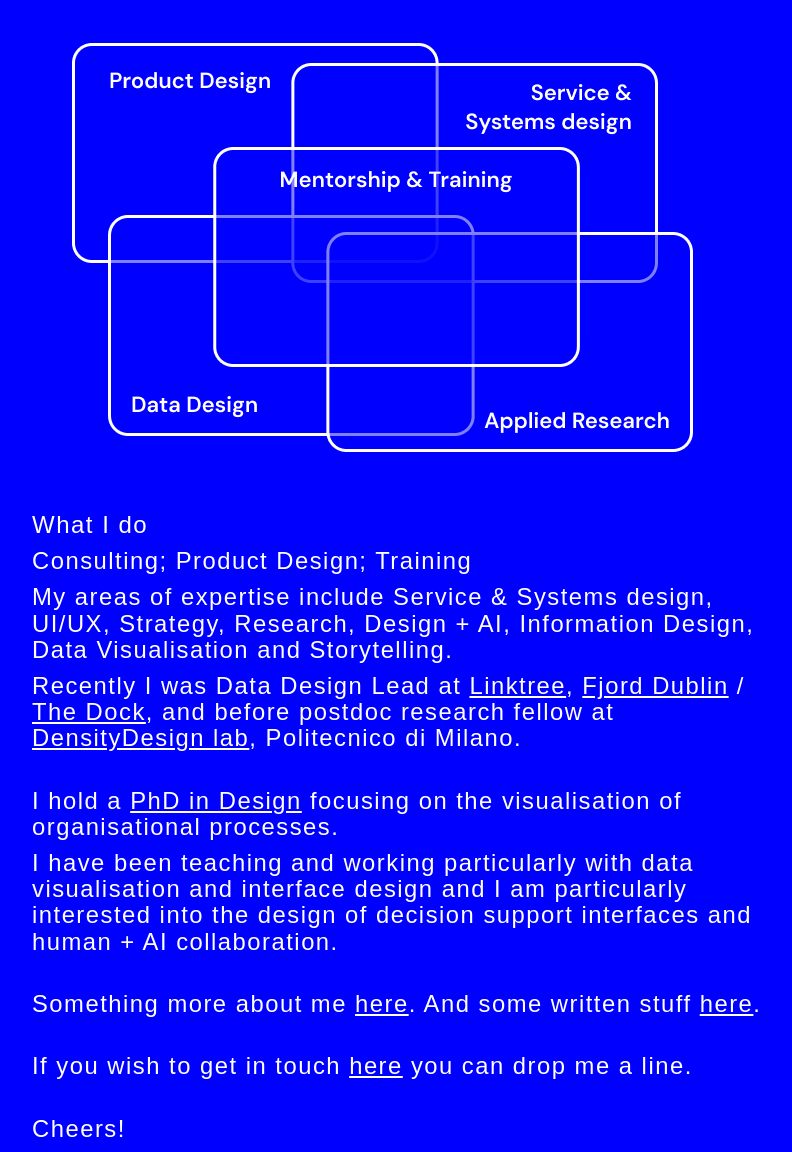
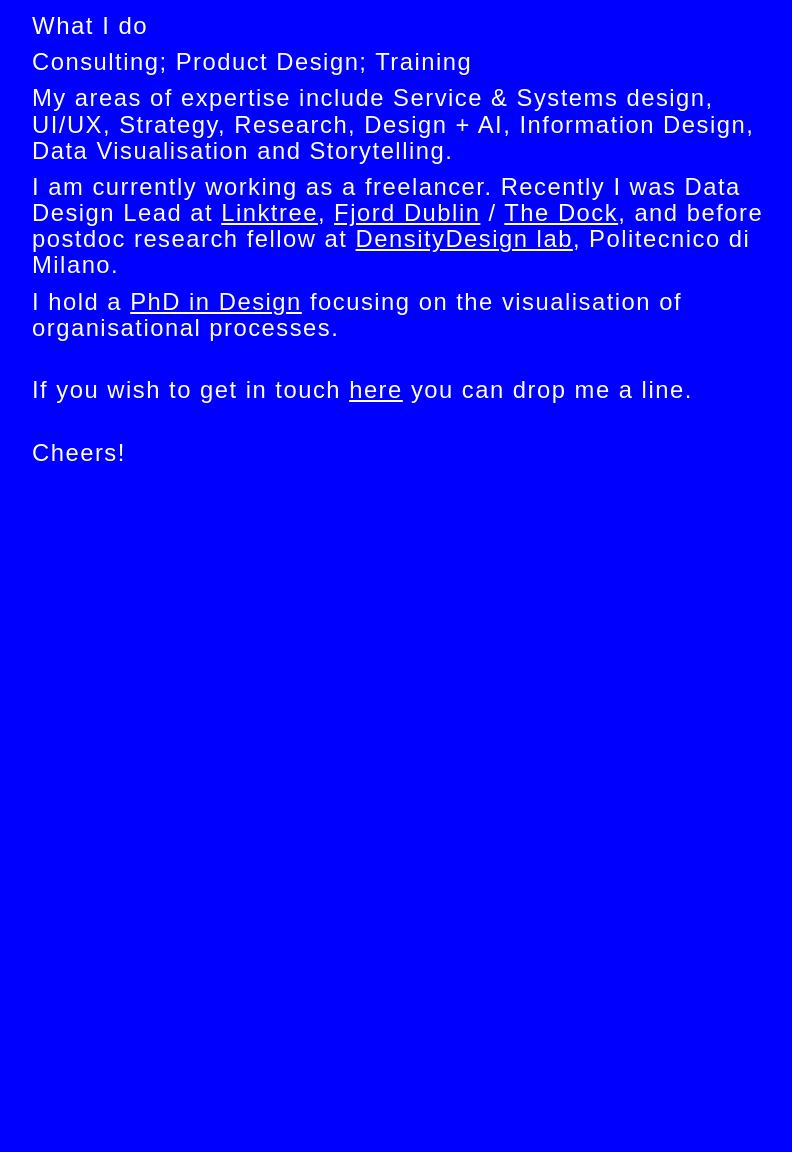
Before and after one commit to azzurrapini/azzurrapini.github.io, a plain HTML site: page index.html in a window 1280 px wide. Shown: the part 248-1400 px from the top of the page, without its empty margins (428-1220 px from the left). After the commit the page ends 800 px from the top, so only its background shows below. Drawn offline with nearby package versions, Linux system fonts and the light colour scheme; a web font is replaced by a local one.

Commit message:
update all

```diff
--- a/index.html
+++ b/index.html
@@ -35,19 +35,20 @@
 			<h2 id="headline">I am a Design Lead with a focus on data driven products and experiences.</h2> </br>
       <p>I work at the intersection of technology, communication and data design, supporting people and companies navigating complex problems and ecosystems. </p>
 
-        <div><img src="/images/intersections.png" class="img-fluid" alt="Responsive image"></div>
+     <!--    <div><img src="/images/intersections.png" class="img-fluid" alt="Responsive image"></div>  -->
 
         <div><h3>What I do</h3>
             <p class="services">Consulting; Product Design; Training</p>
             <p class="expertise">My areas of expertise include Service & Systems design, UI/UX, Strategy, Research, Design + AI, Information Design, Data Visualisation and Storytelling.</p>
 
 
-      <p> Recently I was Data Design Lead at <a href="https://linktr.ee/" target="_blank">Linktree</a>, <a href="https://www.fjordnet.com/offices/dublin/" target="_blank">Fjord Dublin</a> / <a href="https://www.accenture.com/ie-en/company-dublin-innovation-centre-the-dock" target="_blank">The Dock</a>, and before postdoc research fellow at <a href="http://www.densitydesign.org/" target="_blank">DensityDesign lab</a>, Politecnico di Milano.</p> <br>
+      <p> I am currently working as a freelancer. Recently I was Data Design Lead at <a href="https://linktr.ee/" target="_blank">Linktree</a>, <a href="https://www.fjordnet.com/offices/dublin/" target="_blank">Fjord Dublin</a> / <a href="https://www.accenture.com/ie-en/company-dublin-innovation-centre-the-dock" target="_blank">The Dock</a>, and before postdoc research fellow at <a href="http://www.densitydesign.org/" target="_blank">DensityDesign lab</a>, Politecnico di Milano.</p>
+         <p> I hold a <a href="http://www.densitydesign.org/research/redesigning-organizational-processes/" target="_blank">PhD in Design</a> focusing on the visualisation of organisational processes. </p> <br>
 
-
-            <p> I hold a <a href="http://www.densitydesign.org/research/redesigning-organizational-processes/" target="_blank">PhD in Design</a> focusing on the visualisation of organisational processes. </p> <p>I have been teaching and working particularly with data visualisation and interface design and I am particularly interested into the design of decision support interfaces and human + AI collaboration.</p> <br>
+            <!--    <p>I have been teaching and working particularly with data visualisation and interface design and I am particularly interested into the design of decision support interfaces and human + AI collaboration.</p> <br>
 
 	       <p> Something more about me <a href="https://linktr.ee/azzurrapini" target="_blank">here</a>. And some written stuff <a href="https://scholar.google.com/citations?user=YRcEFegAAAAJ&hl=en" target="_blank">here</a>.</p> <br>
+            -->
 
 <!--  Tooltip          -->
             <div class="cv">
```
